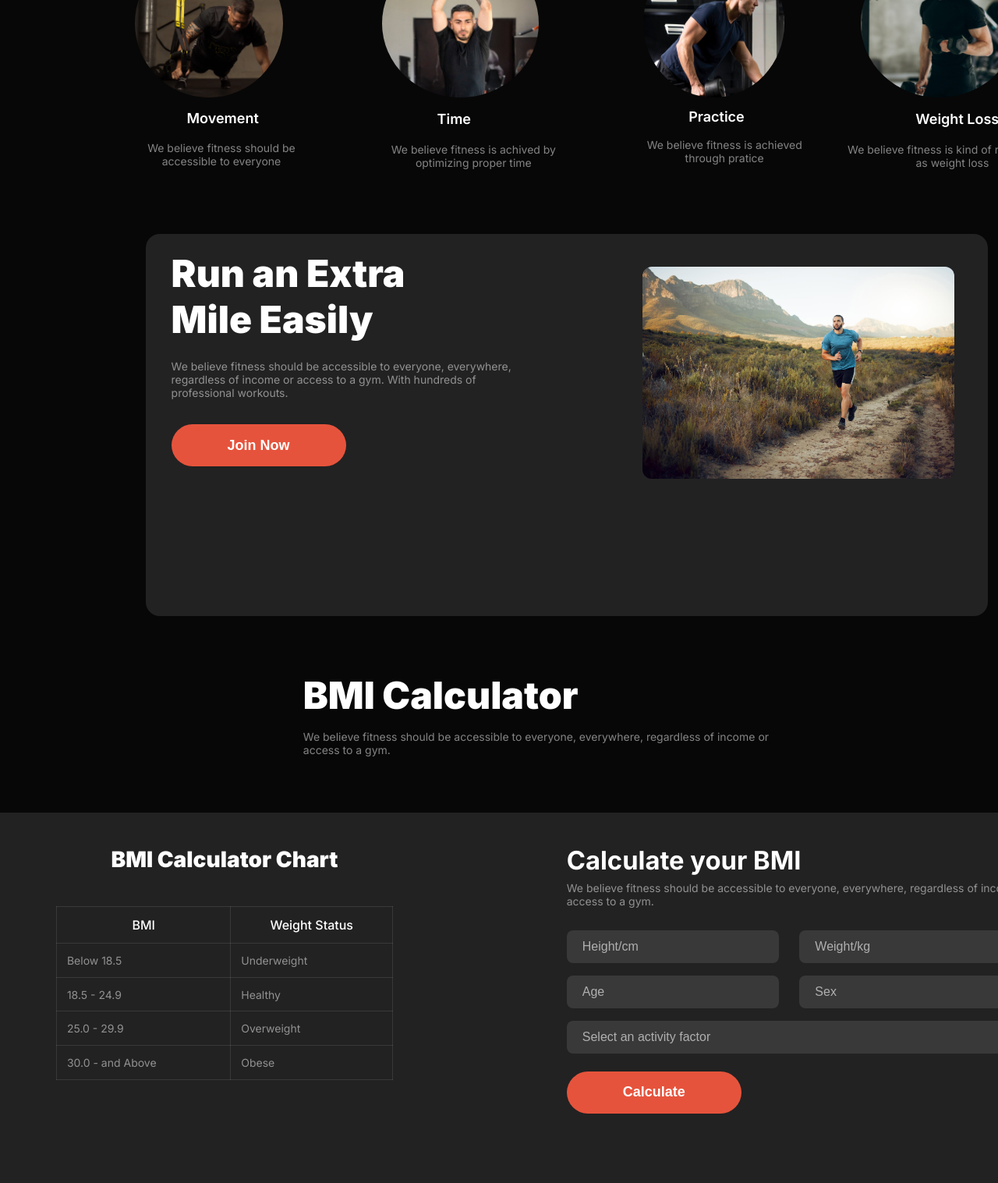
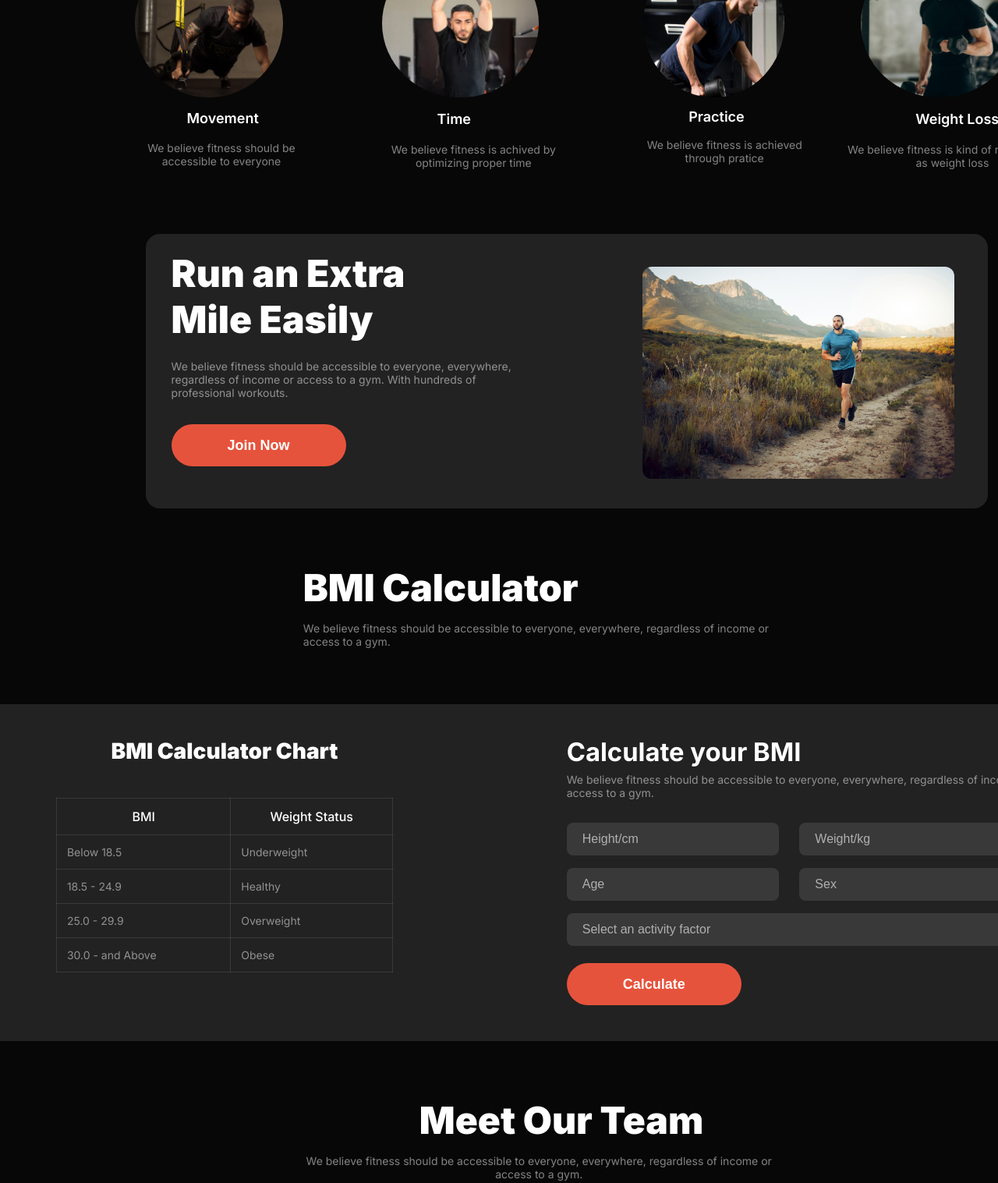
Before and after one commit to KeyaRaniMondal/Responsive-Fitness-webpage, a plain HTML site: page index.html in a window 1280 px wide. Shown: the part 1086-2603 px from the top of the page at 78% size. Drawn offline with Linux system fonts and the light colour scheme; a web font is replaced by a local one.

Commit message:
updated run extra mile and BMI calculator section

```diff
--- a/styles/style.css
+++ b/styles/style.css
@@ -259,7 +259,7 @@ h1 {
 
 .extra {
     width: 75%;
-    height: 15%;
+    height: 22rem;
     background: rgb(34, 34, 34);
     margin-left: 13%;
     border-radius: 18px;
@@ -441,7 +441,7 @@ input[type=text] {
 
 .info {
     background-color: rgb(34, 34, 34);
-    height: 18%;
+    height: 27rem;
     margin-top: 5%;
 }
 
```
